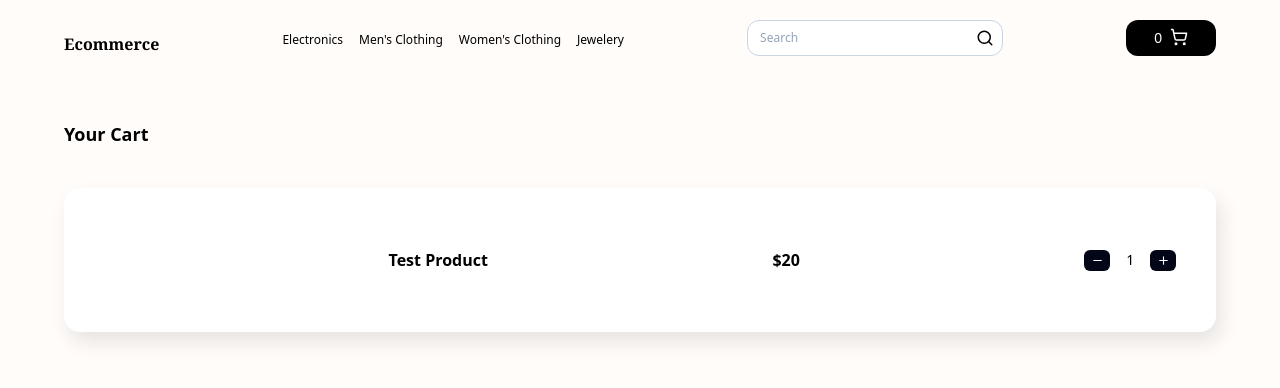
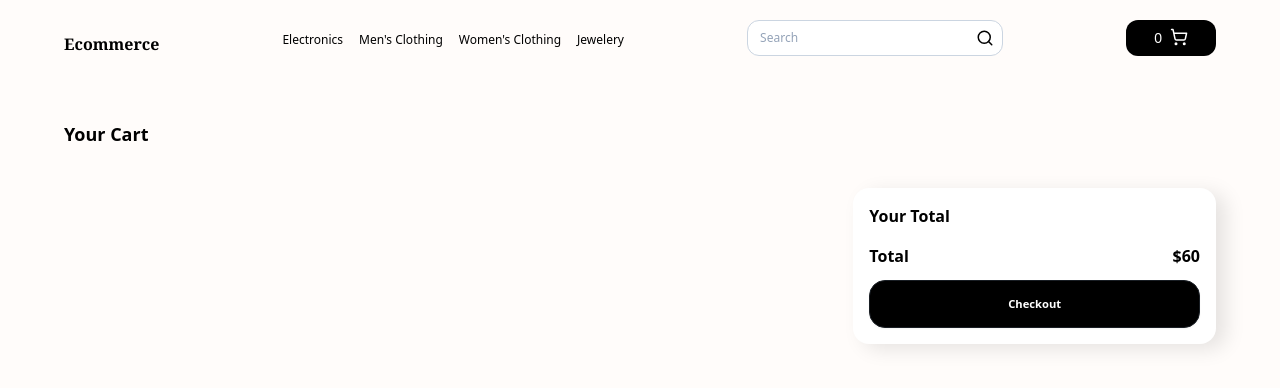
Before and after one commit to aye-shadow/next-app, a Next.js app: page /cart in a window 1280 px wide. Shown: the top 388 px of the page. Built offline with nearby package versions, Linux system fonts and the light colour scheme.

Commit message:
cart started

```diff
--- a/app/_components/_MainComponents/Cart.tsx
+++ b/app/_components/_MainComponents/CartButton.tsx
@@ -6,7 +6,7 @@ import React from "react";
 import { useSelector } from "react-redux";
 import { RootState } from "@/redux/store";
 
-const Cart = () => {
+const CartButton = () => {
   const item = useSelector((state: RootState) => state.cart);
 
   return (
@@ -20,4 +20,4 @@ const Cart = () => {
   );
 };
 
-export default Cart;
+export default CartButton;
--- a/app/_components/_MainComponents/Categories.tsx
+++ b/app/_components/_MainComponents/Categories.tsx
@@ -5,7 +5,6 @@ import { usePathname } from "next/navigation";
 import Link from "next/link";
 
 interface category {
-  id: number;
   name: string;
   link: string;
 }
@@ -15,7 +14,6 @@ const Categories = ({ data }: { data: category }) => {
 
   return (
     <li
-      key={data.id}
       className={`hover:font-semibold cursor-pointer ${
         pathname === data.link ? "font-semibold" : ""
       }`}
--- a/app/_components/_MainComponents/Header.tsx
+++ b/app/_components/_MainComponents/Header.tsx
@@ -2,8 +2,7 @@ import React from "react";
 import SearchBar from "./SearchBar";
 import Categories from "./Categories";
 import Link from "next/link";
-
-import Cart from "./Cart";
+import CartButton from "./CartButton";
 
 const encodeURL = (data: string) => {
   return data.replace(/ /g, "%20");
@@ -40,11 +39,7 @@ const Header = () => {
               link: encodeURL("/category/jewelery"),
             },
           ].map((category) => {
-            return (
-              <>
-                <Categories key={category.id} data={category} />
-              </>
-            );
+            return <Categories key={category.id} data={category} />;
           })}
         </ul>
 
@@ -53,8 +48,7 @@ const Header = () => {
           <SearchBar />
         </span>
 
-        {/* shopping cart */}
-        <Cart />
+        <CartButton />
       </nav>
     </>
   );
--- a/app/cart/page.tsx
+++ b/app/cart/page.tsx
@@ -1,23 +1,44 @@
 "use client";
+
 import { Minus, Plus } from "lucide-react";
 import React from "react";
+import { remove } from "@/redux/cartSlice";
+import { useSelector, useDispatch } from "react-redux";
+import { RootState } from "@/redux/store";
+import Image from "next/image";
+import AddToCartButton from "../_components/_ProductsComponents/AddToCartButton";
 
 const page = () => {
+  const dispatch = useDispatch();
+  const cartItems = useSelector((state: RootState) => state.cart);
+
+  const handleRemove = (id: number) => {
+    dispatch(remove({ id }));
+  };
+
   return (
     <>
-      <h2 className="font-bold font-sans text-lg mb-10">Your Cart</h2>
-
+      <h2 className="font-bold text-lg mb-10 font-sans">Your Cart</h2>
+      <div className="grid grid-flow-row grid-cols-3 h-auto gap-8 font-sans">
+        <div className="col-span-2 text-sm">
+          {cartItems.map((item) => (
             <div
-        className="card w-fill h-36 bg-white flex flex-row justify-between font-sans overflow-hidden items-center px-10"
+              key={item.id}
+              className="card h-36 bg-white flex flex-row justify-between overflow-hidden items-center px-10 py-5 relative mb-5 gap-4"
               style={{ boxShadow: "5px 10px 20px rgb(0 0 0 / 0.1)" }}
             >
-        <img></img>
-        <h2 className="font-semibold h-fit">Test Product</h2>
-        <h2 className="font-semibold h-fit">$20</h2>
+              <img
+                src={item.image}
+                alt={item.title}
+                className="max-h-full w-auto"
+              ></img>
+              <h2 className="font-semibold h-fit">{item.title}</h2>
+              <h2 className="font-semibold h-fit">${item.price}</h2>
               <div className="text-inherit flex gap-4 h-fit">
                 <button
                   className="bg-slate-950 rounded-md text-white w-fit h-fit"
                   style={{ padding: "0.25rem 0.4rem" }}
+                  onClick={() => handleRemove(item.id)}
                 >
                   <Minus size={13} />
                 </button>
@@ -30,6 +51,40 @@ const page = () => {
                 </button>
               </div>
             </div>
+          ))}
+        </div>
+        <div
+          className="card min-h-full bg-white overflow-hidden relative p-4 flex flex-col justify-between font-semibold"
+          style={{ boxShadow: "10px 5px 20px rgb(0 0 0 / 0.1)" }}
+        >
+          <div>
+            <h2 className="text-base">Your Total</h2>
+            {cartItems.map((item) => (
+              <div
+                key={item.id}
+                className="flex flex-row justify-between text-sm mt-4 gap-2"
+              >
+                <p>
+                  {item.title}
+                  <span className="text-zinc-400 pl-2 font-normal">X{item.quantity}</span>
+                </p>
+                <p>${item.price}</p>
+              </div>
+            ))}
+          </div>
+          <div>
+            <h2 className="text-base mb-3 flex flex-row justify-between mt-4">
+              Total <span>$60</span>
+            </h2>
+            <button
+              className="btn w-full bg-black text-white thin hover:bg-zinc-800 duration-200 rounded-2xl"
+              style={{ fontSize: "0.7rem" }}
+            >
+              Checkout
+            </button>
+          </div>
+        </div>
+      </div>
     </>
   );
 };
```
Lines whose indentation alone changed are shown as unchanged.
